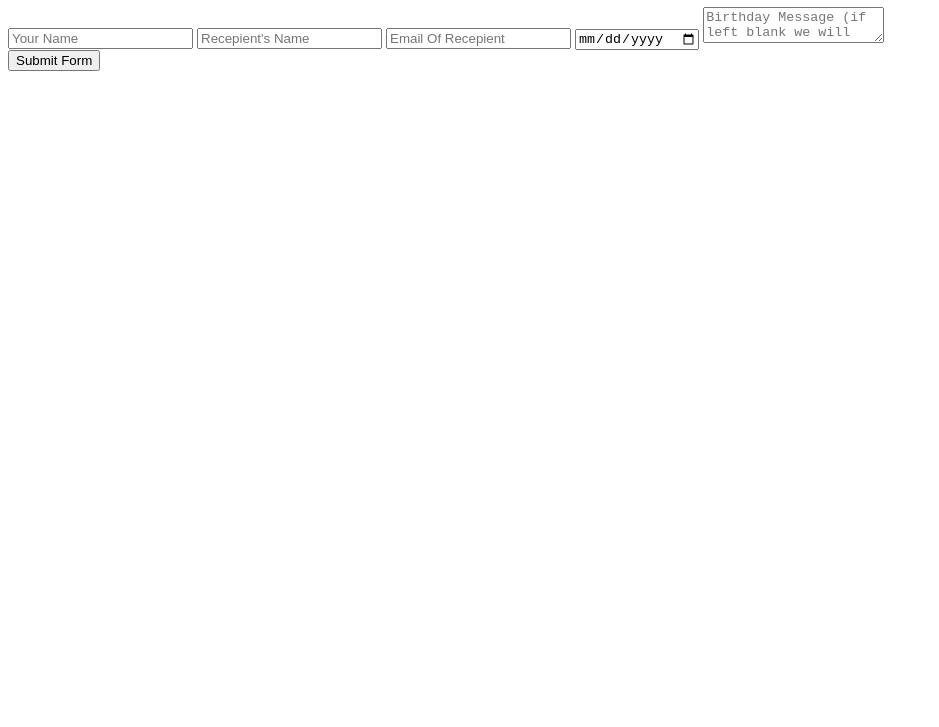
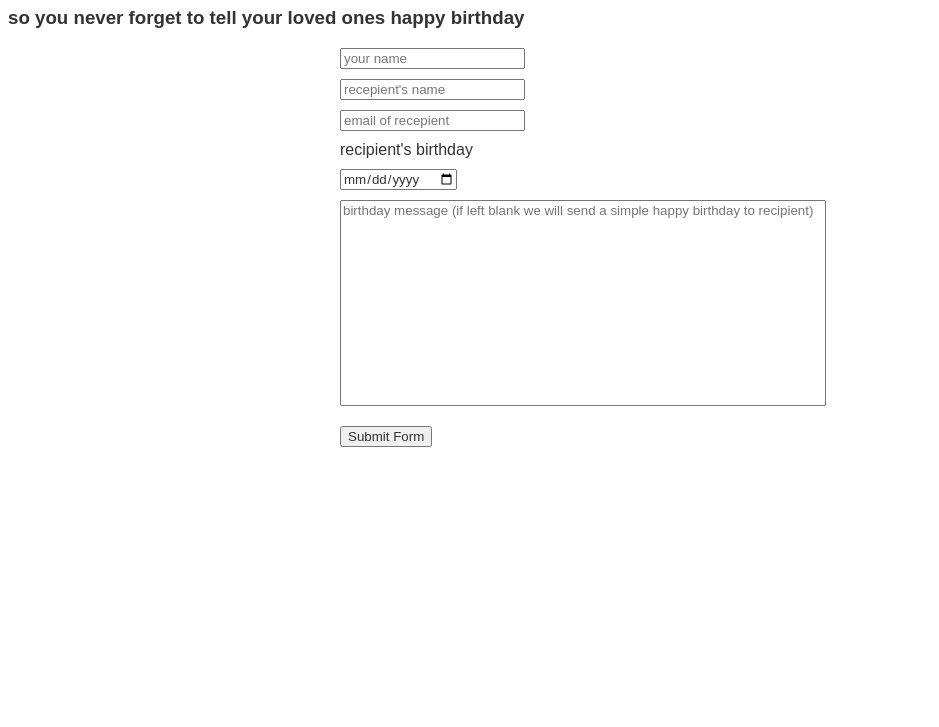
Before and after one commit to javiercastellonvillanueva/happybirthday, a plain HTML site: page index.html in a window 1280 px wide. Shown: the part 73-800 px from the top of the page, without its empty margins (0-939 px from the left). Drawn offline with Linux system fonts and the light colour scheme.

Commit message:
slight css additions

```diff
--- a/index.html
+++ b/index.html
@@ -3,20 +3,23 @@
 <head>
     <meta charset="UTF-8">
     <meta name="viewport" content="width=device-width, initial-scale=1.0">
-    <title>Automatic Birthday Emails</title>
+    <title>automatic birthday emails</title>
+    <link rel="stylesheet" href="styles.css">
 </head>
 <body>
     <div>
-        <h1> Automatic Birthday Emails</h1>
+        <h1> automatic birthday emails</h1>
+        <h3> so you never forget to tell your loved ones happy birthday </h3>
         <form action="https://api.web3forms.com/submit" method="POST">
 
             <input type="hidden" name="access_key" value="YOUR_ACCESS_KEY_HERE">
 
-            <input type="text" name="name" required placeholder="Your Name">
-            <input type="text" name="recipient" required placeholder="Recepient's Name">
-            <input type="email" name="email" required placeholder="Email Of Recepient">
+            <input type="text" name="name" required placeholder="your name">
+            <input type="text" name="recipient" required placeholder="recepient's name">
+            <input type="email" name="email" required placeholder="email of recepient">
+            <label for="birthdate">recipient's birthday</label>
             <input type="date" name="birthdate" required placeholder="Birthdate">
-            <textarea name="message" required placeholder="Birthday Message (if left blank we will send a simple Happy Birthday to recipient)"></textarea>
+            <textarea name="message" required placeholder="birthday message (if left blank we will send a simple happy birthday to recipient)"></textarea>
             <div class="h-captcha" data-captcha="true"></div>
             <button type="submit">Submit Form</button>
 
--- a/styles.css
+++ b/styles.css
@@ -2,3 +2,19 @@
     font-family: Arial, sans-serif;
     color: #333;
   }
+
+form{
+  display: flex;      /* This will create a flex container */
+  flex-direction: column; /* This will make the flex items stack vertically */
+  align-items: flex-start; /* This aligns the flex items to the start of the flex container */
+  width: 100%;       /* Optional: This makes the form take up the full width of its container */
+  max-width: 600px;  /* Optional: This prevents the form from getting too wide on larger screens */
+  margin: 0 auto;    /* Optional: This centers the form in the viewport */
+  gap: 10px;
+}
+
+textarea {
+  width: 80%;    /* Specifies the width of the textarea; could also be in pixels, ems, etc. */
+  height: 200px;  /* Specifies the height of the textarea */  /* Allows the user to resize both horizontally and vertically (optional) */
+  resize: none;
+}
```
